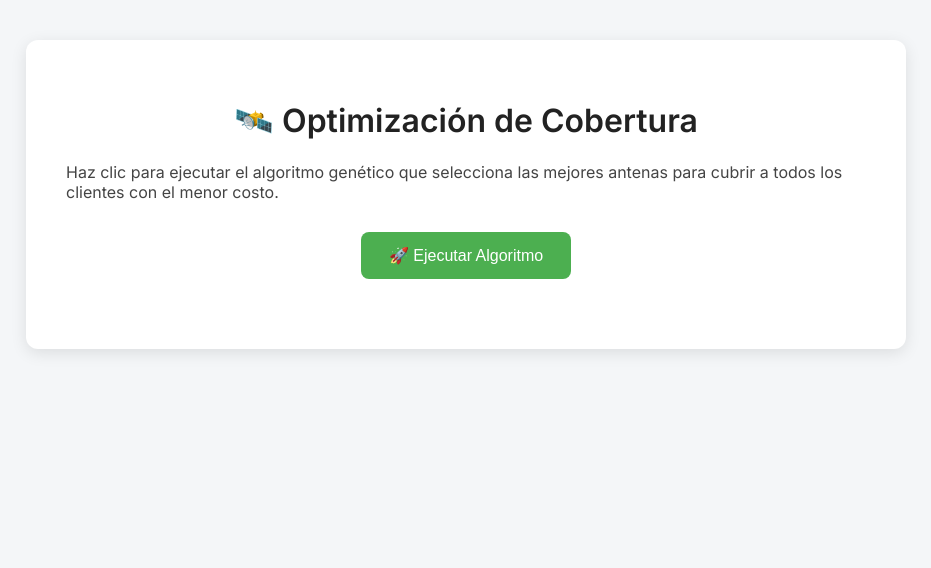
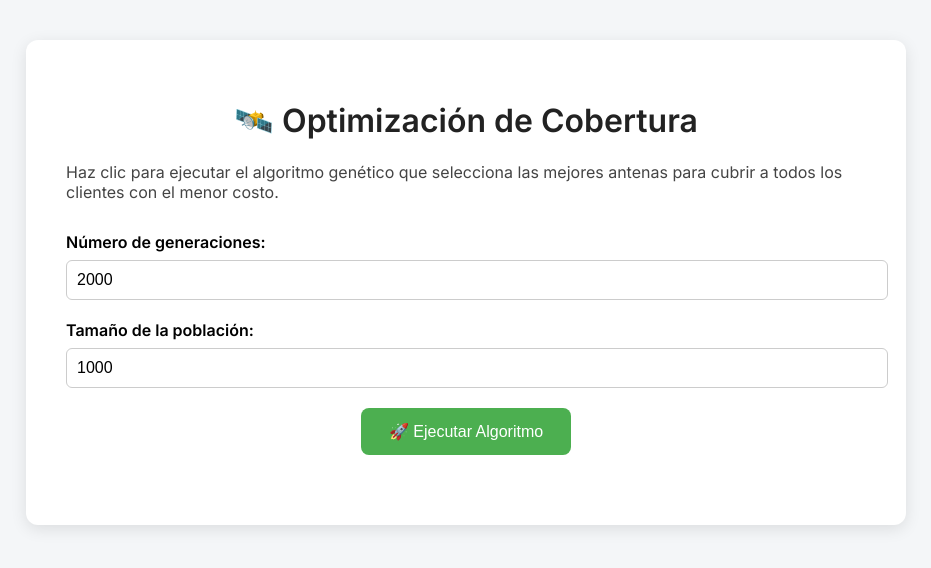
Before and after one commit to CristhianC51/ProyectoOperacionesIWeb, a Flask app: page / in a window 1280 px wide. Shown: the top 568 px of the page, without its empty margins (174-1105 px from the left). Run offline with Flask 3, Linux system fonts and the light colour scheme; parts of the project's set-up code (start-up, migrations or seed data) failed here and were passed over.

Commit message:
Con cambio de iteraciones

```diff
--- a/app.py
+++ b/app.py
@@ -3,55 +3,67 @@ import pandas as pd
 import numpy as np
 from deap import base, creator, tools, algorithms
 import random
+import time
 
 app = Flask(__name__)
 
-@app.route('/')
+# --- Cargar datos solo una vez ---
+# Cargar matriz de cobertura
+flat_data = pd.read_csv('CSV/set_cover_500x500.csv', header=None).squeeze()
+flat_data = flat_data.iloc[1:]  # eliminar encabezado
+coverage = flat_data.to_numpy().reshape((500, 500))
+
+# Cargar vector de costos
+df_cost = pd.read_excel('CSV/Costo_S.xlsx', header=None)
+cost = df_cost.iloc[1, 1:501].to_numpy()
+
+n_clients, n_antennas = coverage.shape
+
+# --- Configuración de DEAP ---
+creator.create("FitnessMin", base.Fitness, weights=(-1.0,))
+creator.create("Individual", list, fitness=creator.FitnessMin)
+
+toolbox = base.Toolbox()
+toolbox.register("attr_bool", lambda: random.randint(0, 1))
+toolbox.register("individual", tools.initRepeat, creator.Individual, toolbox.attr_bool, n=n_antennas)
+toolbox.register("population", tools.initRepeat, list, toolbox.individual)
+
+def eval_set_cover(individual):
+    selected = np.array(individual)
+    total_cost = np.sum(cost * selected)
+
+    coverage_matrix = coverage[:, selected == 1]
+    clients_covered = np.sum(np.any(coverage_matrix, axis=1))
+    uncovered = n_clients - clients_covered
+
+    penalty = uncovered * 1e6
+    return (total_cost + penalty,)
+
+toolbox.register("evaluate", eval_set_cover)
+toolbox.register("mate", tools.cxTwoPoint)
+toolbox.register("mutate", tools.mutFlipBit, indpb=0.01)
+toolbox.register("select", tools.selTournament, tournsize=3)
+
+# --- Rutas de la app ---
+@app.route("/", methods=["GET"])
 def index():
-    return render_template('index.html')
+    return render_template("index.html", show_results=False)
 
-@app.route('/run', methods=['POST'])
+@app.route("/run", methods=["POST"])
 def run_algorithm():
-    # Cargar matriz de cobertura
-    flat_data = pd.read_csv('CSV/set_cover_500x500.csv', header=None).squeeze()
-    flat_data = flat_data.iloc[1:]
-    coverage = flat_data.to_numpy().reshape((500, 500))
+    try:
+        ngen = int(request.form.get("ngen", 2000))
+        pop_size = int(request.form.get("popsize", 1000))
+    except ValueError:
+        ngen = 2000
+        pop_size = 1000
 
-    # Cargar costos
-    df_cost = pd.read_excel('CSV/Costo_S.xlsx', header=None)
-    cost = df_cost.iloc[1, 1:501].to_numpy()
+    random.seed(42)
+    population = toolbox.population(n=pop_size)
 
-    n_clients, n_antennas = coverage.shape
+    start_time = time.time()
 
-    # DEAP setup
-    creator.create("FitnessMin", base.Fitness, weights=(-1.0,))
-    creator.create("Individual", list, fitness=creator.FitnessMin)
-
-    toolbox = base.Toolbox()
-    toolbox.register("attr_bool", lambda: random.randint(0, 1))
-    toolbox.register("individual", tools.initRepeat, creator.Individual, toolbox.attr_bool, n=n_antennas)
-    toolbox.register("population", tools.initRepeat, list, toolbox.individual)
-
-    def eval_set_cover(individual):
-        selected = np.array(individual)
-        total_cost = np.sum(cost * selected)
-        coverage_matrix = coverage[:, selected == 1]
-        clients_covered = np.sum(np.any(coverage_matrix, axis=1))
-        uncovered = n_clients - clients_covered
-        penalty = uncovered * 1e6
-        return (total_cost + penalty,)
-
-    toolbox.register("evaluate", eval_set_cover)
-    toolbox.register("mate", tools.cxTwoPoint)
-    toolbox.register("mutate", tools.mutFlipBit, indpb=0.01)
-    toolbox.register("select", tools.selTournament, tournsize=3)
-
-    # Algoritmo
-    random.seed(42)
-    population = toolbox.population(n=100)
-    NGEN = 50
-
-    for _ in range(NGEN):
+    for gen in range(ngen):
         offspring = algorithms.varAnd(population, toolbox, cxpb=0.5, mutpb=0.2)
         fits = list(map(toolbox.evaluate, offspring))
         for ind, fit in zip(offspring, fits):
@@ -63,13 +75,18 @@ def run_algorithm():
     selected_indices = [i for i, x in enumerate(best) if x == 1]
     coverage_matrix = coverage[:, np.array(best) == 1]
     clients_covered = np.sum(np.any(coverage_matrix, axis=1))
+    total_time = round(time.time() - start_time, 2)
 
     return render_template("index.html",
+                           show_results=True,
+                           selected=selected_indices,
                            cost=round(best_cost, 2),
-                           selected=selected_indices,
                            covered=clients_covered,
                            total=n_clients,
-                           show_results=True)
+                           ngen=ngen,
+                           pop_size=pop_size,
+                           time=total_time)
 
-if __name__ == '__main__':
+# --- Ejecutar en local ---
+if __name__ == "__main__":
     app.run(debug=True)
--- a/static/style.css
+++ b/static/style.css
@@ -63,3 +63,22 @@ form {
     margin-top: 10px;
     border-radius: 4px;
 }
+
+.form-group {
+    margin: 20px 0;
+    text-align: left;
+}
+
+label {
+    display: block;
+    margin-bottom: 8px;
+    font-weight: 600;
+}
+
+input[type="number"] {
+    width: 100%;
+    padding: 10px;
+    font-size: 16px;
+    border-radius: 6px;
+    border: 1px solid #ccc;
+}
--- a/templates/index.html
+++ b/templates/index.html
@@ -12,6 +12,14 @@
         <p>Haz clic para ejecutar el algoritmo genético que selecciona las mejores antenas para cubrir a todos los clientes con el menor costo.</p>
 
         <form method="post" action="/run">
+            <div class="form-group">
+                <label for="ngen">Número de generaciones:</label>
+                <input type="number" id="ngen" name="ngen" value="2000" min="1" required>
+            </div>
+            <div class="form-group">
+                <label for="popsize">Tamaño de la población:</label>
+                <input type="number" id="popsize" name="popsize" value="1000" min="2" required>
+            </div>
             <button type="submit" class="btn-run">🚀 Ejecutar Algoritmo</button>
         </form>
 
```
